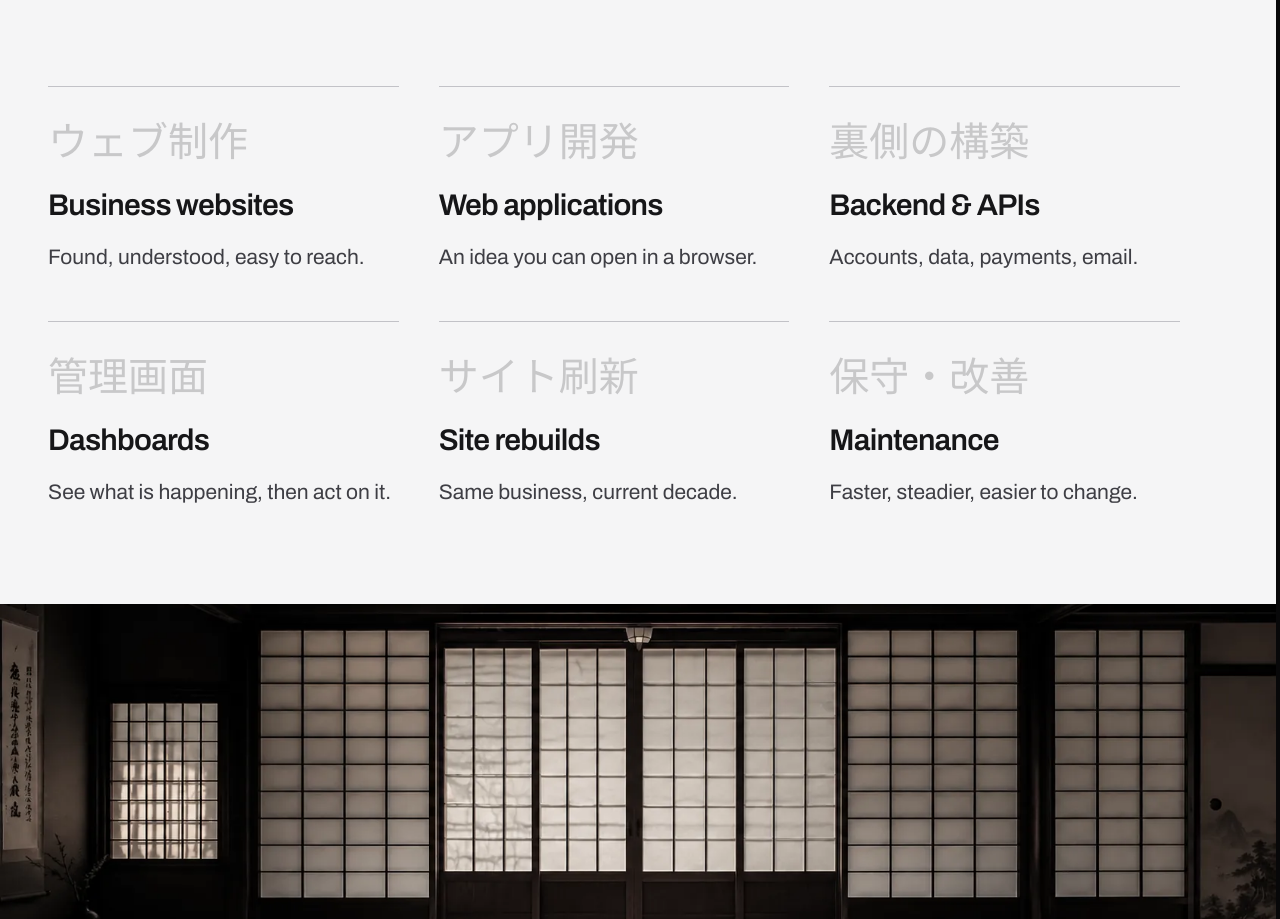
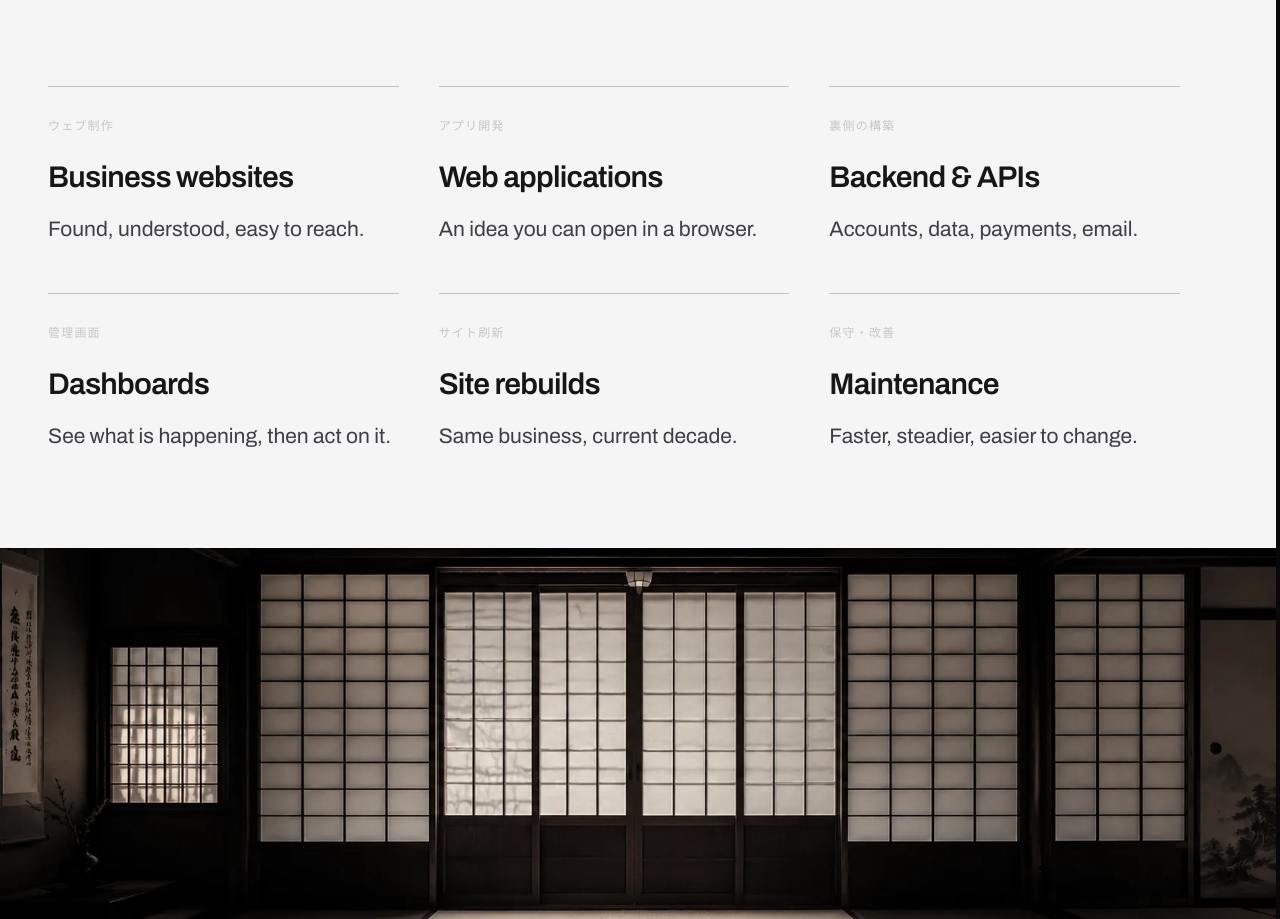
Before and after one commit to garciakean32/Kean-Portfolio, a Next.js app: page / in a window 1280 px wide. Shown: the part 9044-9963 px from the top of the page. Built offline with nearby package versions, Linux system fonts and the light colour scheme.

Commit message:
style: shrink services glyph kicker to the label type scale

```diff
--- a/components/sections/Services.tsx
+++ b/components/sections/Services.tsx
@@ -182,7 +182,7 @@ export default function Services() {
                             <span
                                 aria-hidden="true"
                                 className={cn(
-                                    "js-card-in mt-8 block select-none text-[clamp(1.75rem,3.5vw,2.5rem)]",
+                                    "js-card-in mt-8 block select-none text-label",
                                     OUTLINE
                                 )}
                             >
```
